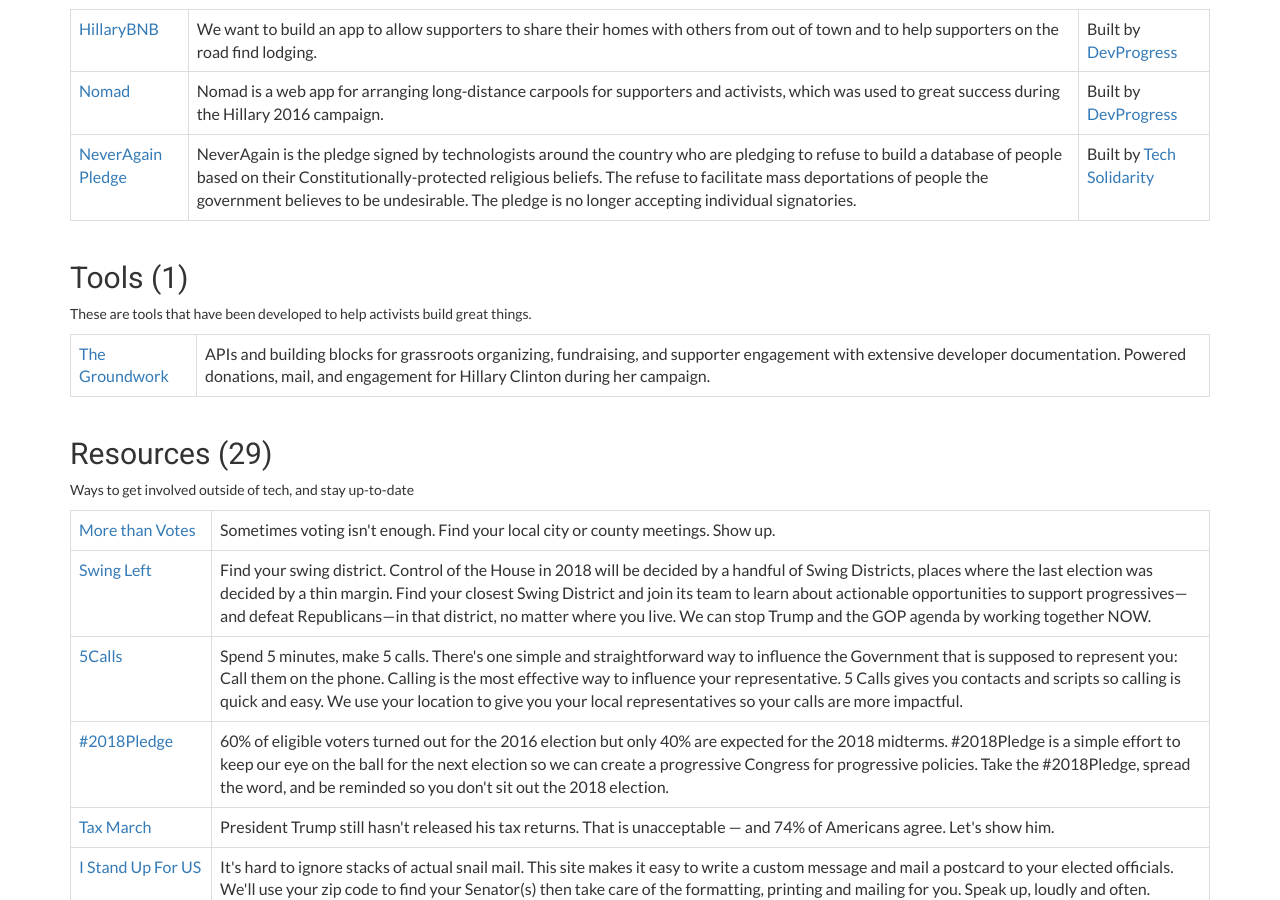
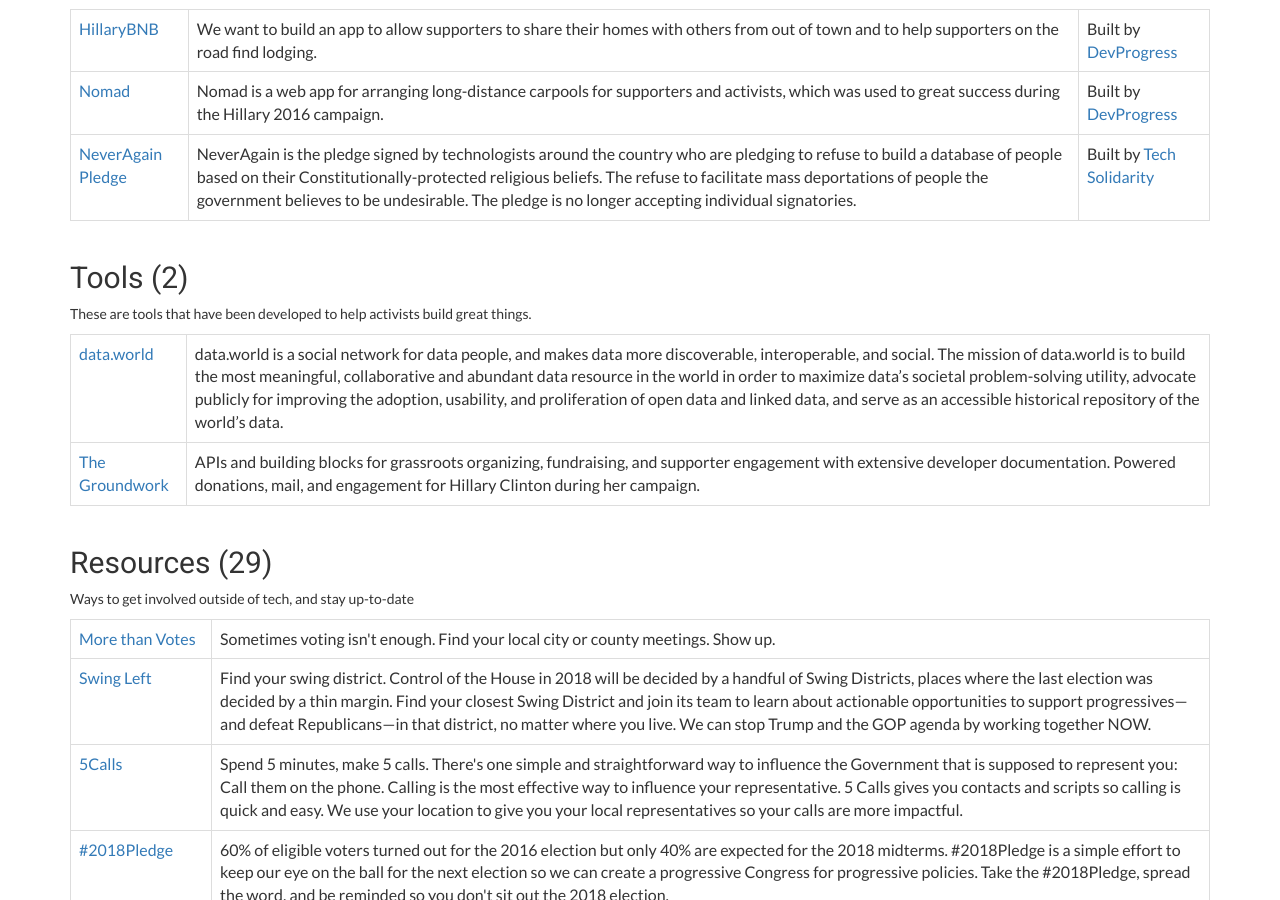
Before and after one commit to phildini/technicalmajority, a Jekyll site: the page built from docs/index.md, in a window 1280 px wide and 900 px high, scrolled down 2569 px. Built offline with Jekyll 4.4.1, drawn with Linux system fonts in a browser that asks for light colours; nearby versions of some CDN libraries.

Commit message:
Add data.world to the tools section. (#13)

```diff
--- a/docs/_data/tools.yaml
+++ b/docs/_data/tools.yaml
@@ -1,3 +1,8 @@
+- id: datadotworld
+  name: data.world
+  url: https://data.world
+  description: >
+    data.world is a social network for data people, and makes data more discoverable, interoperable, and social. The mission of data.world is to build the most meaningful, collaborative and abundant data resource in the world in order to maximize data’s societal problem-solving utility, advocate publicly for improving the adoption, usability, and proliferation of open data and linked data, and serve as an accessible historical repository of the world’s data.
 - id: groundwork
   name: The Groundwork
   url: https://thegroundwork.com/
```
